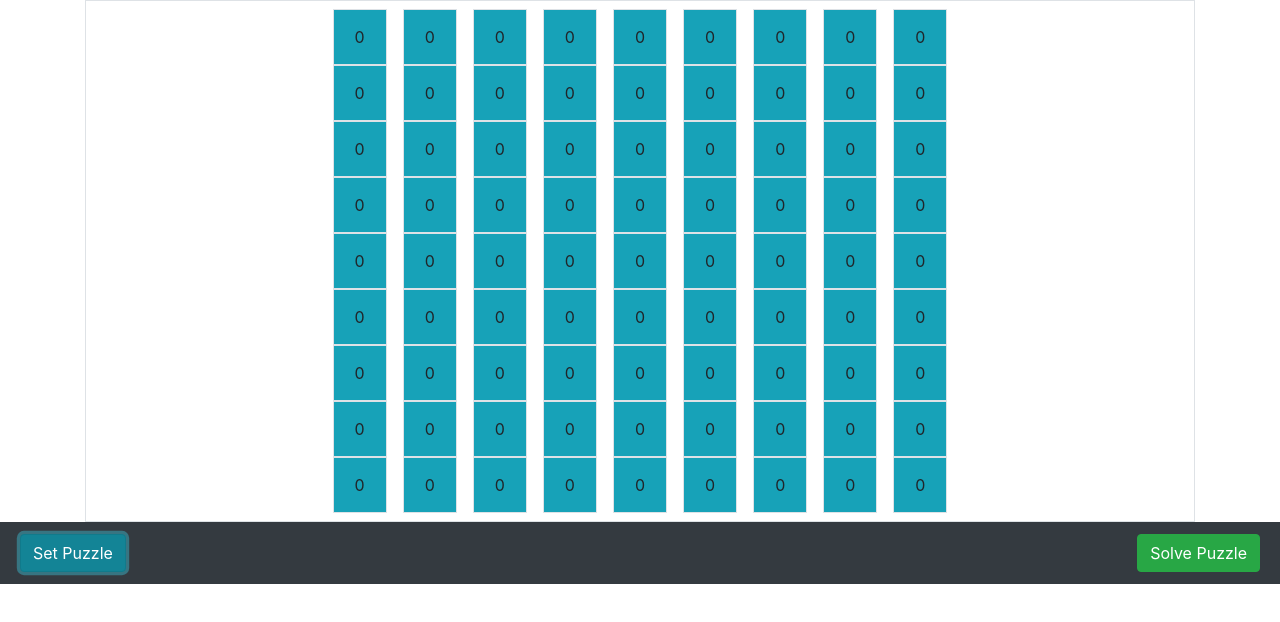
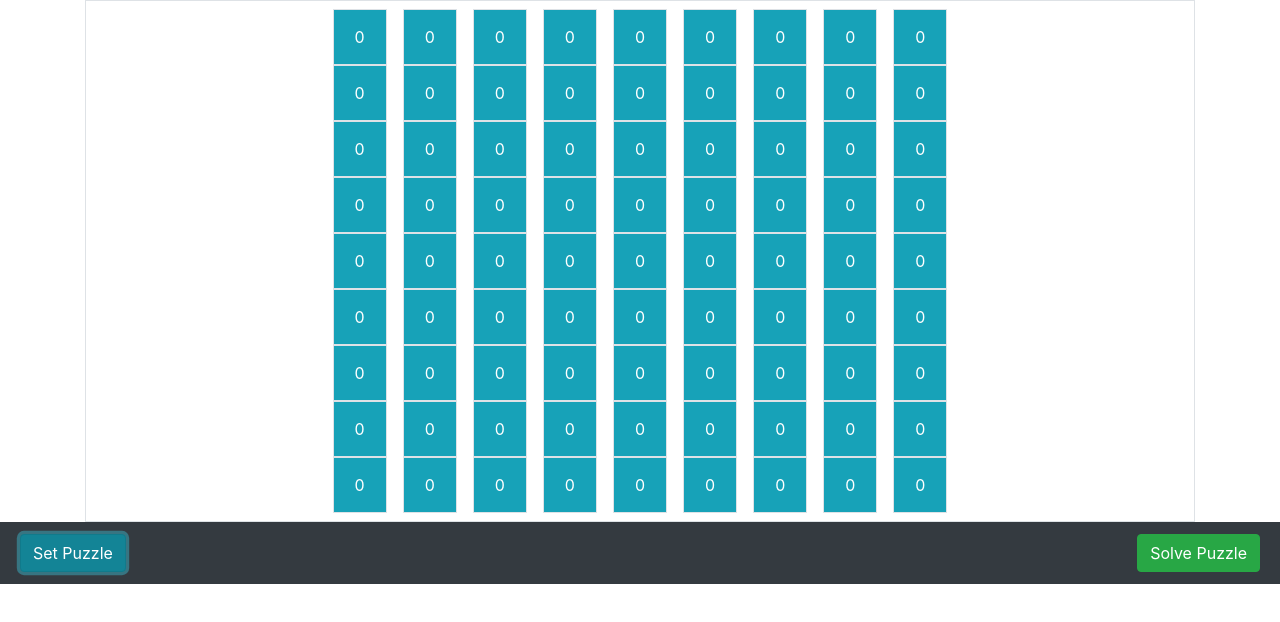
Before and after one commit to Rahul365/sudoku-solver-app, a React (Create React App) app: page / in a window 1280 px wide. Both pictures are taken after a click on the button "Set Puzzle". Shown: the top 622 px of the page. Built offline with nearby package versions, Linux system fonts and the light colour scheme.

Commit message:
Update grid.jsx
Customizing GRID

```diff
--- a/src/components/grid.jsx
+++ b/src/components/grid.jsx
@@ -63,7 +63,7 @@ class GRID extends Component {
                                                             var val = self.state.board[id][j].v;
                                                             cols.push(
                                                                 <div id={col} key={col} className=" border border-black text-white bg-info p-2 m-0.2">
-                                                                    <button className='btn' onClick={() => self.handleIncr(cell)}>{val}</button>
+                                                                    <button className='btn text-white' onClick={() => self.handleIncr(cell)}>{val}</button>
                                                                 </div>
                                                             );
                                                         }
```
